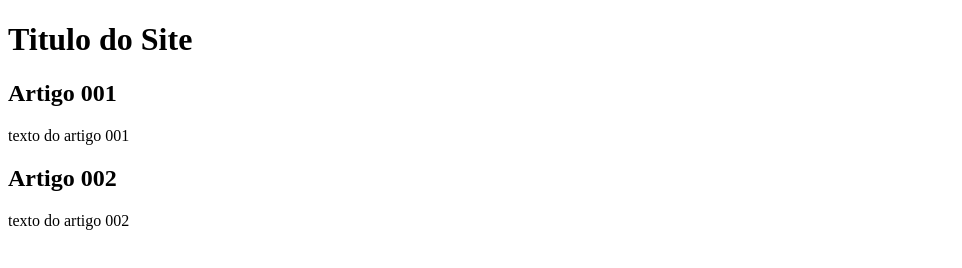
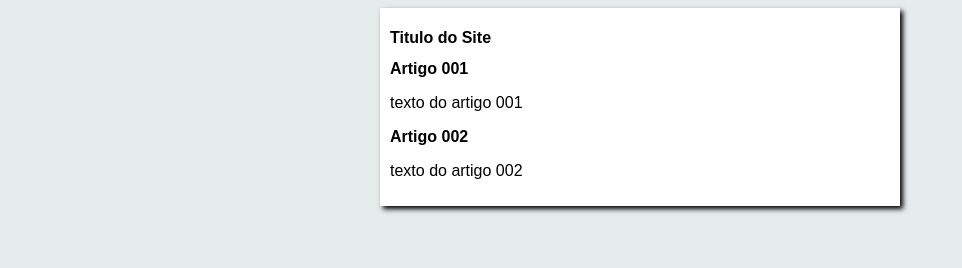
Before and after one commit to DevHenriquePedroso/projeto-site, a plain HTML site: page index.html in a window 1280 px wide. Shown: the whole page, without its empty margins (0-962 px from the left). Drawn offline with Linux system fonts and the light colour scheme.

Commit message:
Inicie o design

```diff
--- a/index.html
+++ b/index.html
@@ -4,6 +4,7 @@
     <meta charset="UTF-8">
     <meta name="viewport" content="width=device-width, initial-scale=1.0">
     <title>Projeto-site</title>
+    <link rel="stylesheet" href="style/style.css">
 </head>
 <body>
     <main>
--- /dev/null
+++ b/style/style.css
@@ -0,0 +1,16 @@
+* {
+    font-family: Arial, Helvetica, sans-serif;
+    font-size: 16px;
+}
+
+body{
+    background-color: rgba(223, 231, 231, 0.76);
+}
+
+main{
+    background-color: white;
+    width: 500px;
+    margin: auto;
+    padding: 10px;
+    box-shadow: 3px 3px 5px black;
+}
```
